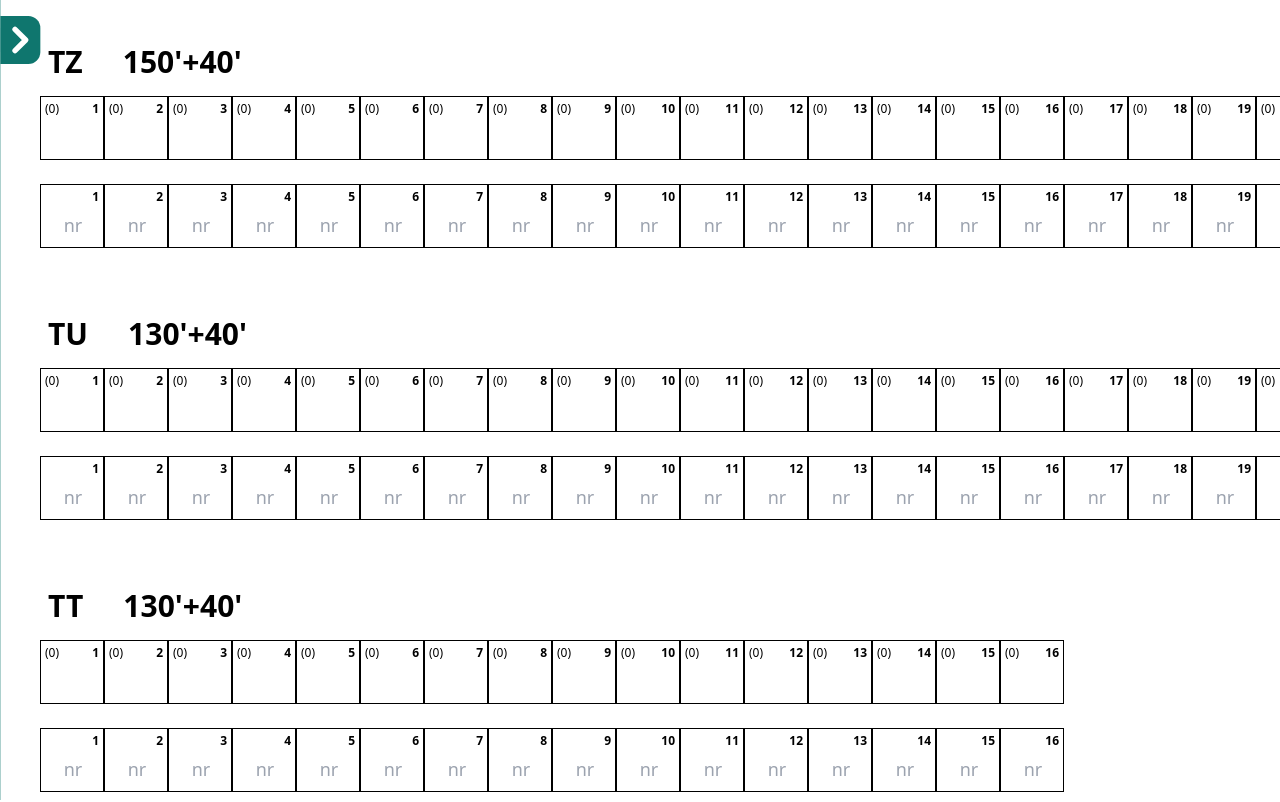
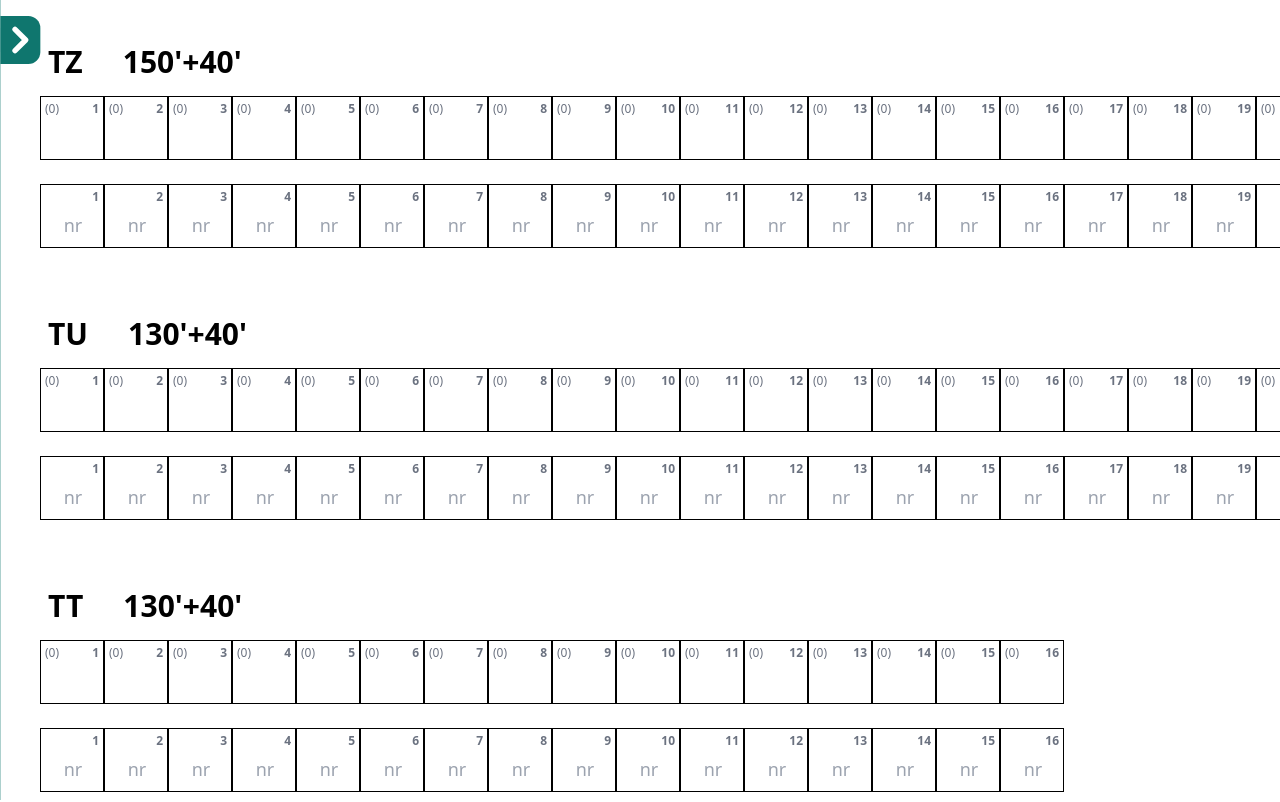
Before and after one commit to marta-kapolka/wzorcowkApp, a React (Vite) app: page / in a window 1280 px wide. Shown: the top 802 px of the page. Built offline with nearby package versions, Linux system fonts and the light colour scheme.

Commit message:
change descriptions color to gray

```diff
--- a/src/components/Field.tsx
+++ b/src/components/Field.tsx
@@ -22,7 +22,7 @@ export function Field(props: Props) {
     null;
 
   const value = props.type !== FieldType.Input ?
-    <p className="absolute top-1 left-1 text-xs">({props.pointPuncherNumber?.toString()})</p> :
+    <p className="absolute top-1 left-1 text-xs text-gray-500">({props.pointPuncherNumber?.toString()})</p> :
     null;
 
   const image = props.type !== FieldType.Input ?
@@ -31,7 +31,7 @@ export function Field(props: Props) {
 
   return (
     <div className="relative w-16 h-16 p-1 border border-black border-solid">
-      <p className="absolute top-1 right-1 text-xs font-bold">{description}</p>
+      <p className="absolute top-1 right-1 text-xs text-gray-500 font-bold">{description}</p>
       {input}
       {value}
       {image}
```
